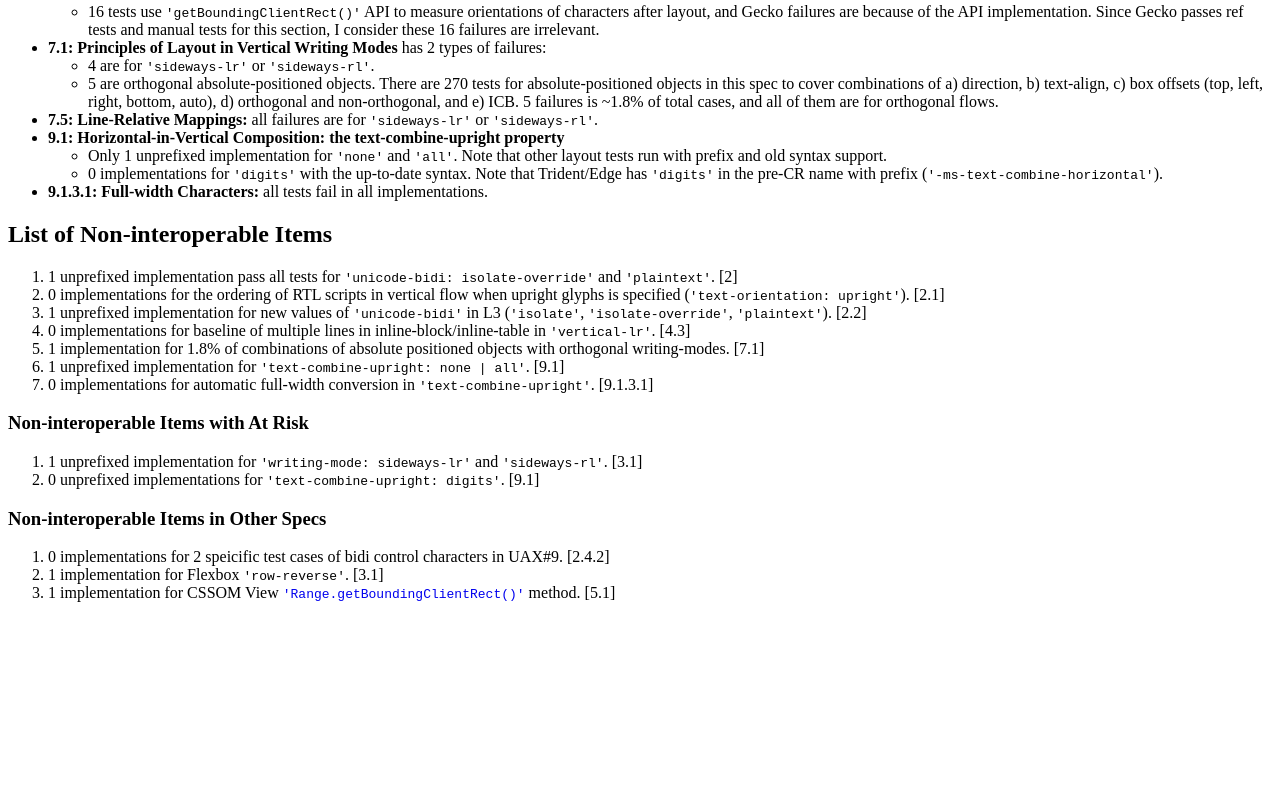
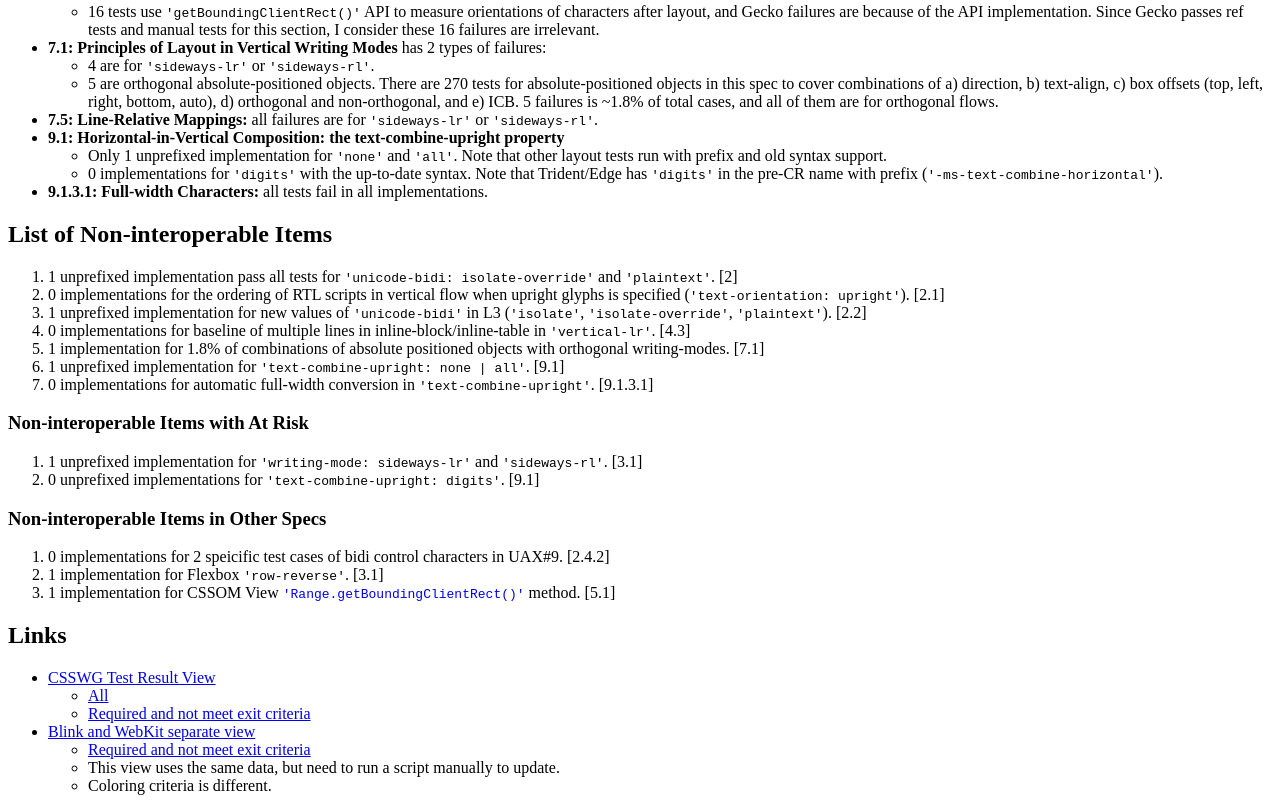
Before and after one commit to kojiishi/generate-w3c-implementation-report, a website: page css-writing-modes-3/status-2016-01.html in a window 1280 px wide. Shown: the part 626-1437 px from the top of the page. Before the commit the page ends 1244 px from the top, so only its background shows below. Drawn offline with Linux system fonts and the light colour scheme.

Commit message:
Add Links

```diff
--- a/css-writing-modes-3/status-2016-01.html
+++ b/css-writing-modes-3/status-2016-01.html
@@ -151,4 +151,18 @@
   <li>1 implementation for
     CSSOM View <a class=css href="https://drafts.csswg.org/cssom-view/#extensions-to-the-range-interface">Range.getBoundingClientRect()</a> method. [5.1]
 </ol>
+<h2>Links</h2>
+<ul>
+  <li><a href="http://test.csswg.org/harness/review/css-writing-modes-3_dev/">CSSWG Test Result View</a>
+    <ul>
+      <li><a href="http://test.csswg.org/harness/results/css-writing-modes-3_dev/grouped/">All</a>
+      <li><a href="http://test.csswg.org/harness/results/css-writing-modes-3_dev/grouped/filter/17/">Required and not meet exit criteria</a>
+    </ul>
+  <li><a href="http://kojiishi.github.io/generate-w3c-implementation-report/">Blink and WebKit separate view</a>
+    <ul>
+      <li><a href="http://kojiishi.github.io/generate-w3c-implementation-report/?q=less-than-2">Required and not meet exit criteria</a>
+      <li>This view uses the same data, but need to run a script manually to update.
+      <li>Coloring criteria is different.
+    </ul>
+</ul>
 </body>
```
